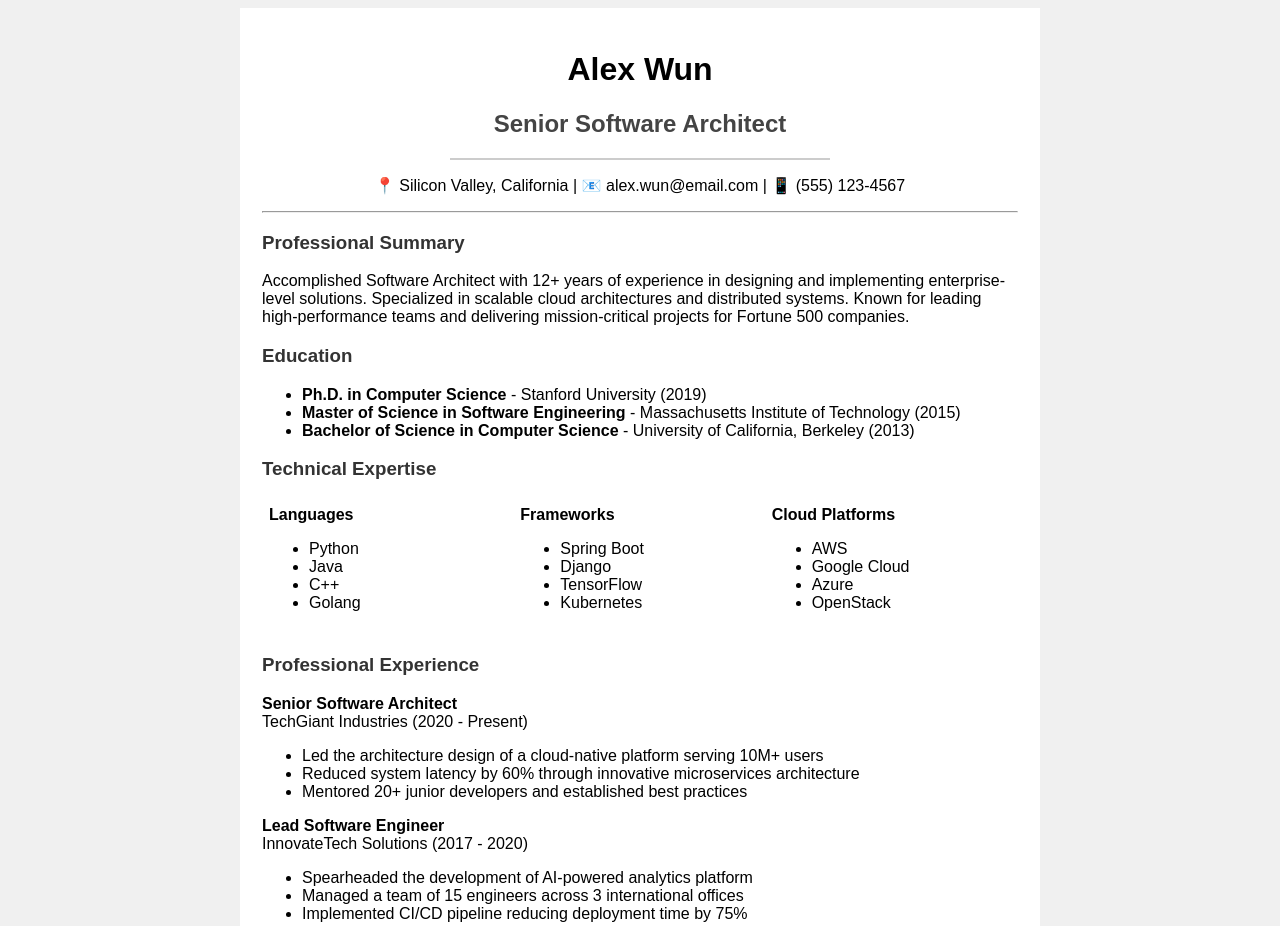
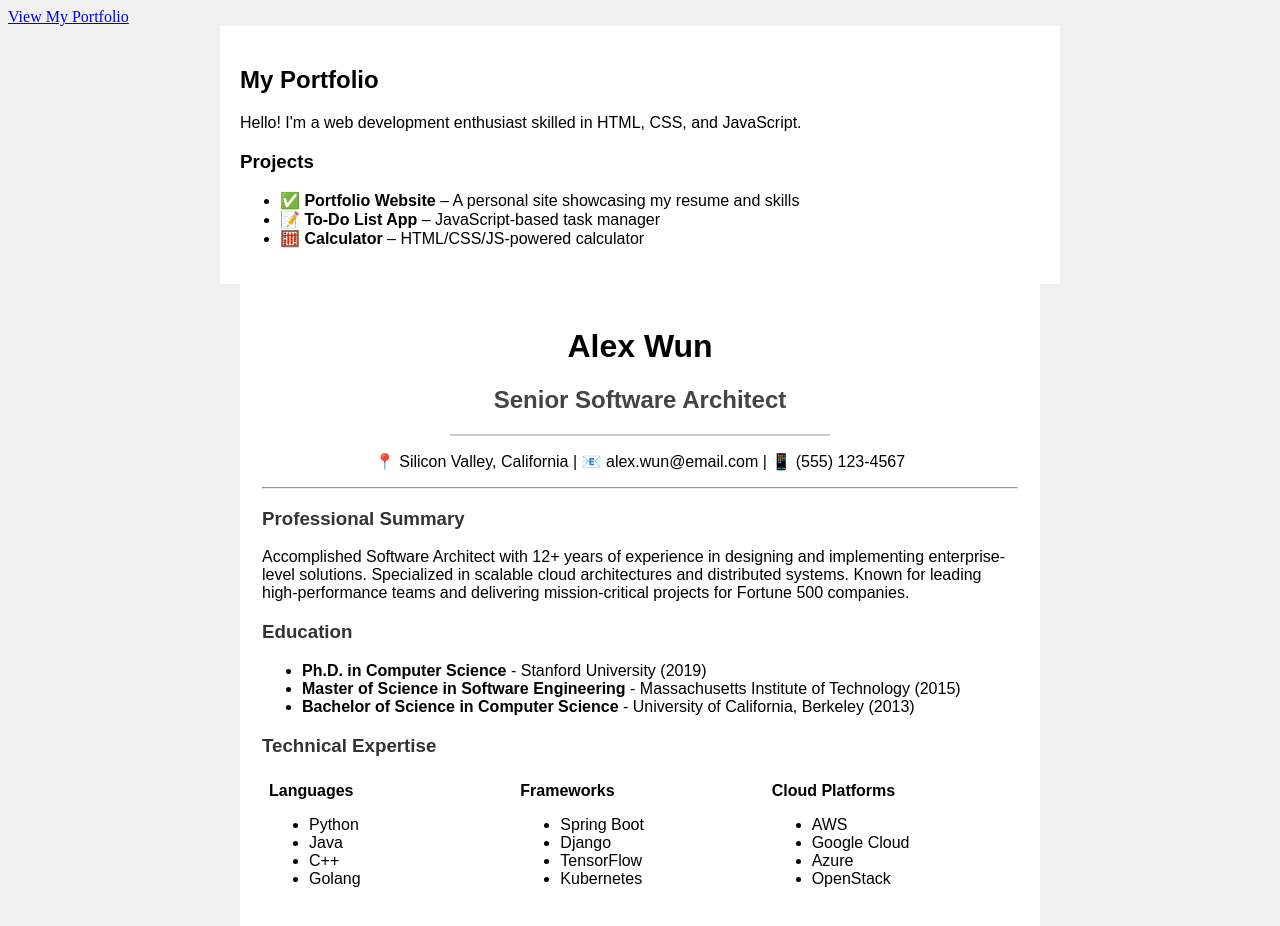
Before and after one commit to awun8191/html-portfolio, a plain HTML site: page index.html in a window 1280 px wide. Shown: the top 926 px of the page. Drawn offline with Linux system fonts and the light colour scheme.

Commit message:
Fix: Solved Issue #1 and #2 — Portfolio link and scroll target

```diff
--- a/index.html
+++ b/index.html
@@ -6,6 +6,24 @@
     <title>Dauda Nasir - Professional Portfolio</title>
 </head>
 <body bgcolor="#f0f0f0">
+
+  <a href="#portfolio">View My Portfolio</a>
+  <section id="portfolio" style="background-color: #ffffff; padding: 20px; max-width: 800px; margin: 0 auto;">
+  <h2 style="font-family: Arial;">My Portfolio</h2>
+  <p style="font-family: Arial;">
+    Hello! I'm a web development enthusiast skilled in HTML, CSS, and JavaScript.
+  </p>
+
+  <h3 style="font-family: Arial;">Projects</h3>
+  <ul style="font-family: Arial;">
+    <li>✅ <strong>Portfolio Website</strong> – A personal site showcasing my resume and skills</li>
+    <li>📝 <strong>To-Do List App</strong> – JavaScript-based task manager</li>
+    <li>🧮 <strong>Calculator</strong> – HTML/CSS/JS-powered calculator</li>
+  </ul>
+</section>
+
+
+
     <table width="800" align="center" bgcolor="white" cellpadding="20">
         <tr>
             <td>
```
Also changed, not shown: solution.html (+1 -1 lines).
